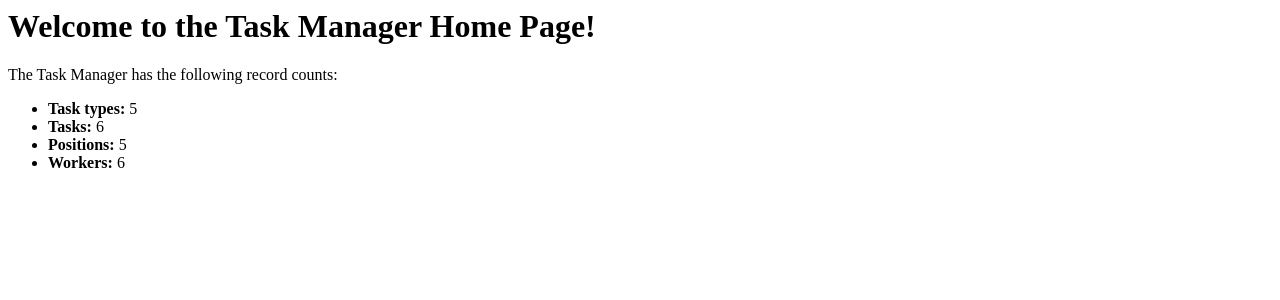
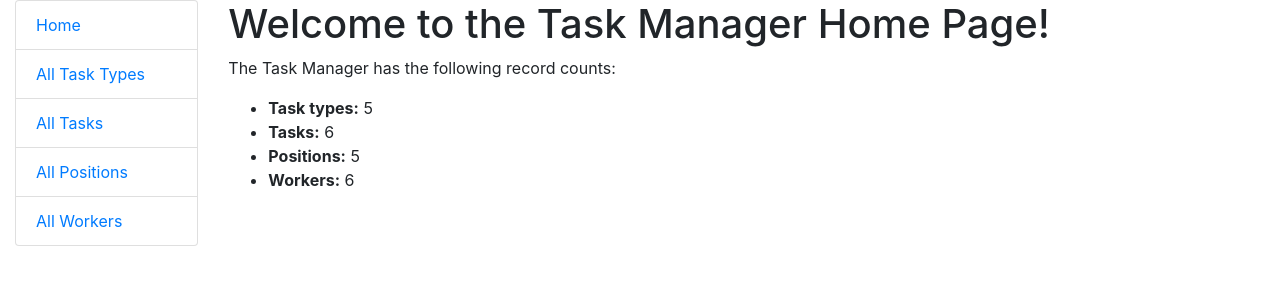
Before and after one commit to IProskurnytskyi/company-task-manager, a Django app: page / in a window 1280 px wide. Shown: the top 300 px of the page. Run offline with Django 4.2, Linux system fonts and the light colour scheme; data comes from the database, SQL or seed files in the repository.

Commit message:
Add base.html & sidebar

```diff
--- /dev/null
+++ b/templates/base.html
@@ -0,0 +1,34 @@
+<!doctype html>
+<html lang="en">
+
+<head>
+  <meta charset="UTF-8">
+  <meta name="viewport"
+        content="width=device-width, user-scalable=no, initial-scale=1.0, maximum-scale=1.0, minimum-scale=1.0">
+  <meta http-equiv="X-UA-Compatible" content="ie=edge">
+  <link rel="stylesheet"
+          href="https://cdn.jsdelivr.net/npm/bootstrap@4.5.3/dist/css/bootstrap.min.css"
+          integrity="sha384-TX8t27EcRE3e/ihU7zmQxVncDAy5uIKz4rEkgIXeMed4M0jlfIDPvg6uqKI2xXr2"
+          crossorigin="anonymous">
+  {% block title %}<title>Task Manager</title>{% endblock %}
+</head>
+
+<body>
+  <div class="container-fluid">
+    <div class="row">
+
+      <div class="col-sm-2">
+        {% block sidebar %}
+          {% include "includes/sidebar.html" %}
+        {% endblock %}
+      </div>
+
+      <div class="col-sm-10">
+        {% block content %}{% endblock %}
+      </div>
+
+    </div>
+  </div>
+</body>
+
+</html>
--- /dev/null
+++ b/templates/includes/sidebar.html
@@ -0,0 +1,7 @@
+<ul class="list-group sidebar-nav">
+  <li class="list-group-item"><a href="{% url "task:index" %}">Home</a></li>
+  <li class="list-group-item"><a href="#">All Task Types</a></li>
+  <li class="list-group-item"><a href="#">All Tasks</a></li>
+  <li class="list-group-item"><a href="#">All Positions</a></li>
+  <li class="list-group-item"><a href="#">All Workers</a></li>
+</ul>
--- a/templates/task/index.html
+++ b/templates/task/index.html
@@ -1,5 +1,6 @@
-<html lang="en">
-  <body>
+{% extends "base.html" %}
+
+{% block content %}
     <h1>Welcome to the Task Manager Home Page!</h1>
     <p>The Task Manager has the following record counts:</p>
     <ul>
@@ -8,5 +9,4 @@
         <li><strong>Positions:</strong> {{ positions }}</li>
         <li><strong>Workers:</strong> {{ workers }}</li>
     </ul>
-  </body>
-</html>
+{% endblock %}
```
